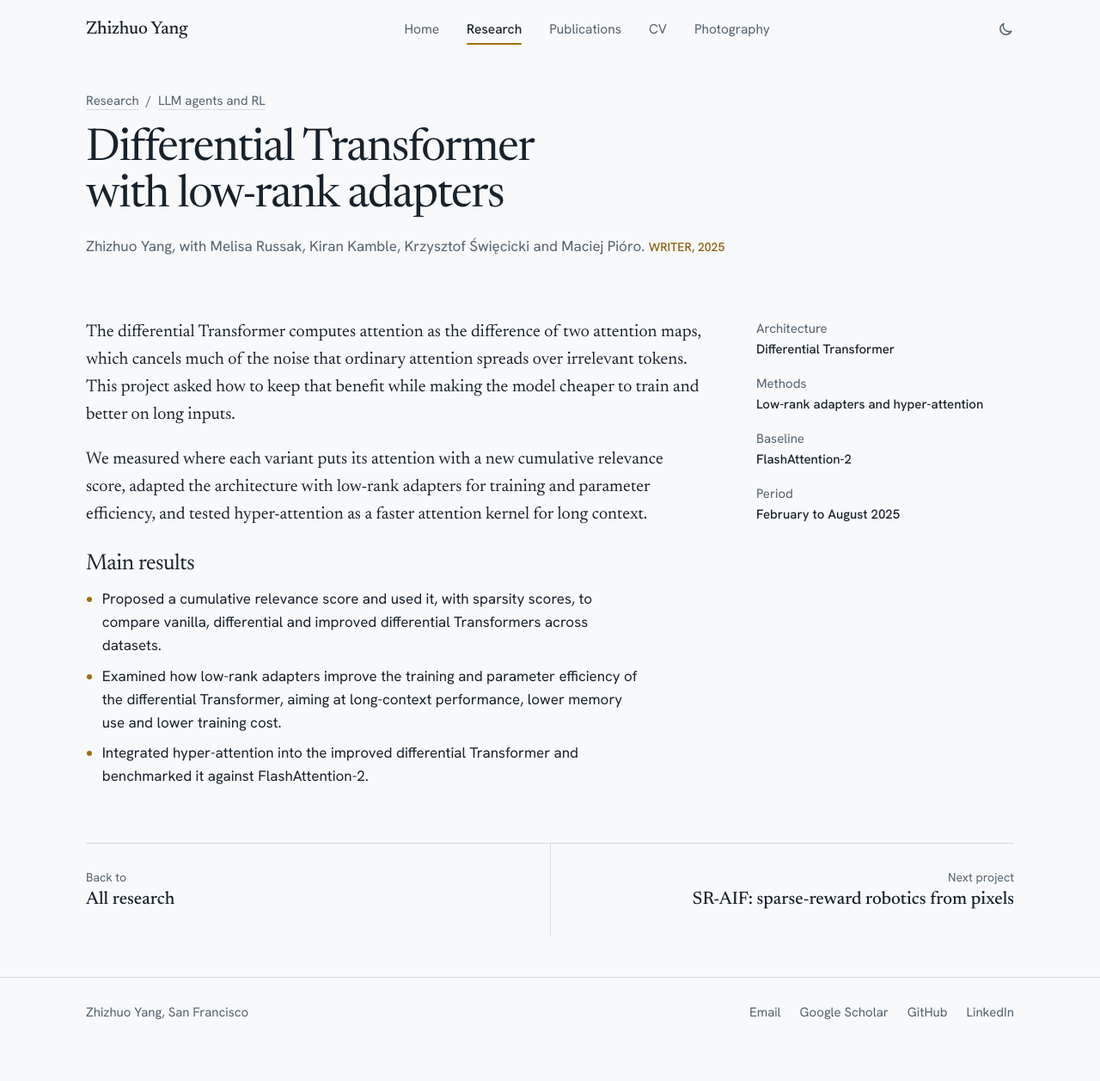
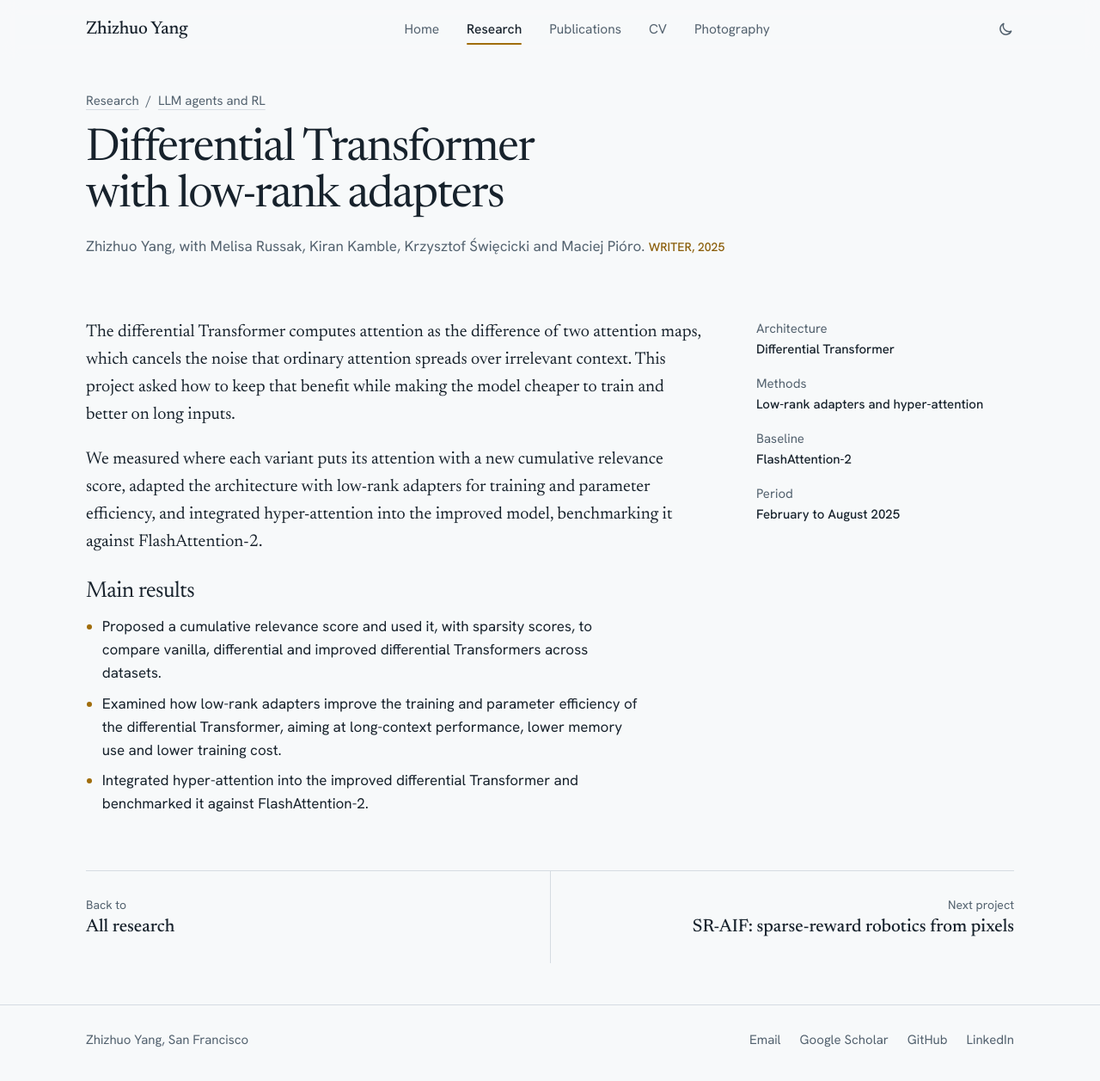
Before and after one commit to George614/George614.github.io, a Jekyll site: the page built from _research/differential-transformer-lora.md, in a window 1280 px wide and 1265 px high. Shown: the top 1257 px of the window at 86% size. Built offline with Jekyll 4.4.1, drawn with Linux system fonts in a browser that asks for light colours.

Commit message:
fix: match three WRITER project pages to the CV's wording

```diff
--- a/_research/differential-transformer-lora.md
+++ b/_research/differential-transformer-lora.md
@@ -17,7 +17,7 @@ facts:
   - { label: Baseline, value: "FlashAttention-2" }
   - { label: Period, value: "February to August 2025" }
 ---
-The differential Transformer computes attention as the difference of two attention maps, which cancels much of the noise that ordinary attention spreads over irrelevant tokens.
+The differential Transformer computes attention as the difference of two attention maps, which cancels the noise that ordinary attention spreads over irrelevant context.
 This project asked how to keep that benefit while making the model cheaper to train and better on long inputs.
 
-We measured where each variant puts its attention with a new cumulative relevance score, adapted the architecture with low-rank adapters for training and parameter efficiency, and tested hyper-attention as a faster attention kernel for long context.
+We measured where each variant puts its attention with a new cumulative relevance score, adapted the architecture with low-rank adapters for training and parameter efficiency, and integrated hyper-attention into the improved model, benchmarking it against FlashAttention-2.
```
Also changed, not shown: _research/agentic-rl-744b.md (+1 -1 lines), _research/self-evolving-agents.md (+1 -1 lines).
